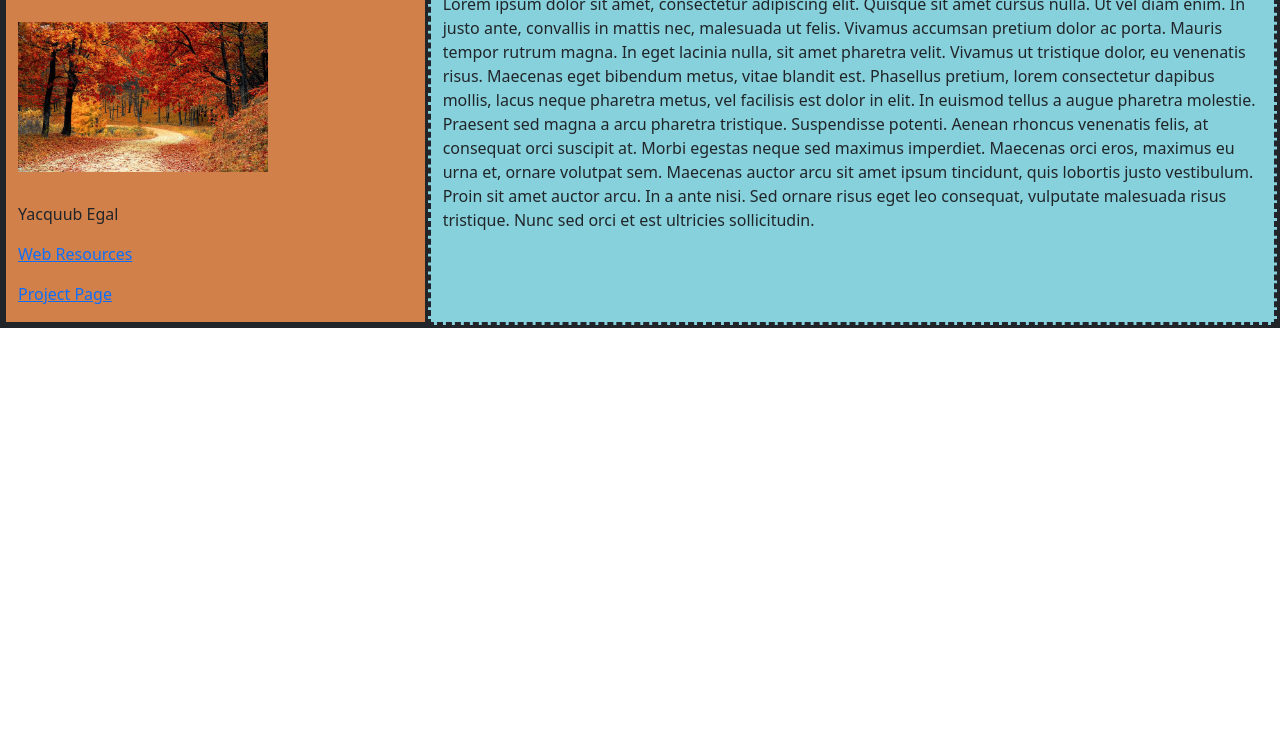
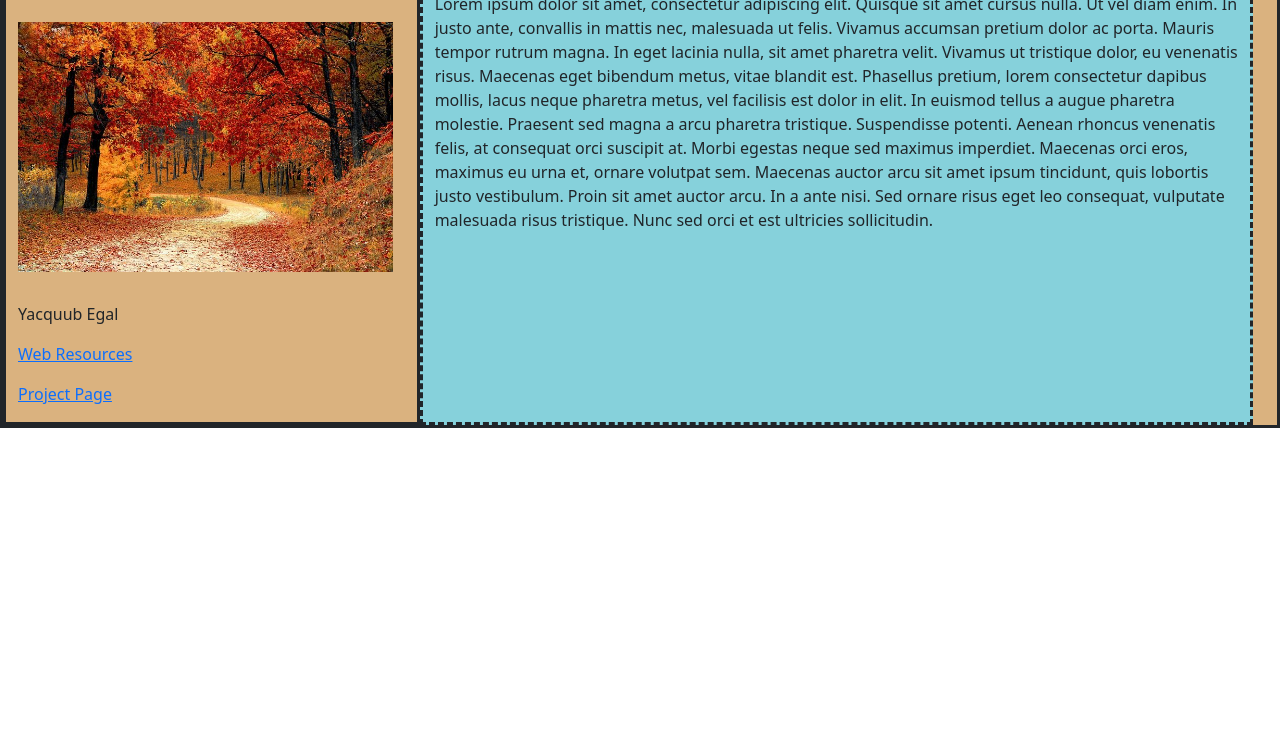
Before and after one commit to Yacquubegal/Resources.html, a plain HTML site: page html/ProjectPage.html in a window 1280 px wide. Shown: the part 70-800 px from the top of the page. Drawn offline with nearby package versions, Linux system fonts and the light colour scheme; files that its build step writes are made by us from their sources; files whose address does not match are found by name.

Commit message:
Update ProjectPage.html

```diff
--- a/html/ProjectPage.html
+++ b/html/ProjectPage.html
@@ -25,10 +25,12 @@
 
         <div class="row">
 
-            <div class="col-sm-4" style="border:solid; background-color:rgb(209, 128, 73);">
+             <div class="row">
+
+            <div class="col-sm-4" style="border:solid;">
                 <img src="img/Fall.jpg"
-                     style="height:150px; width:250px;"
-                     alt="Nature" />
+                     style="height:250px;"
+                     alt="Beautiful Nature"/>
                 <p style="clear:both;">Yacquub Egal</p>
                 <p>
                     <a href="html/webresources.html">Web Resources</a>
```
